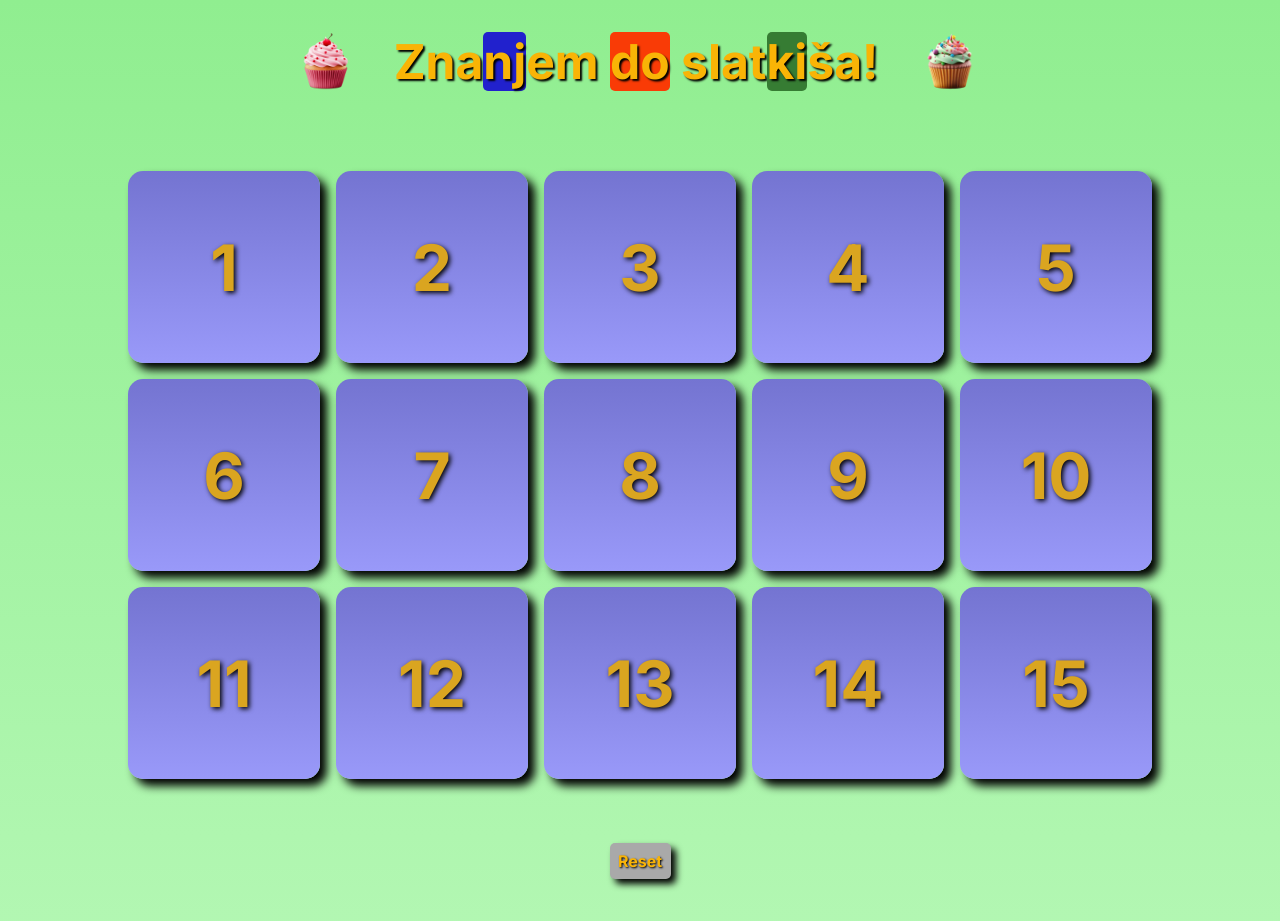
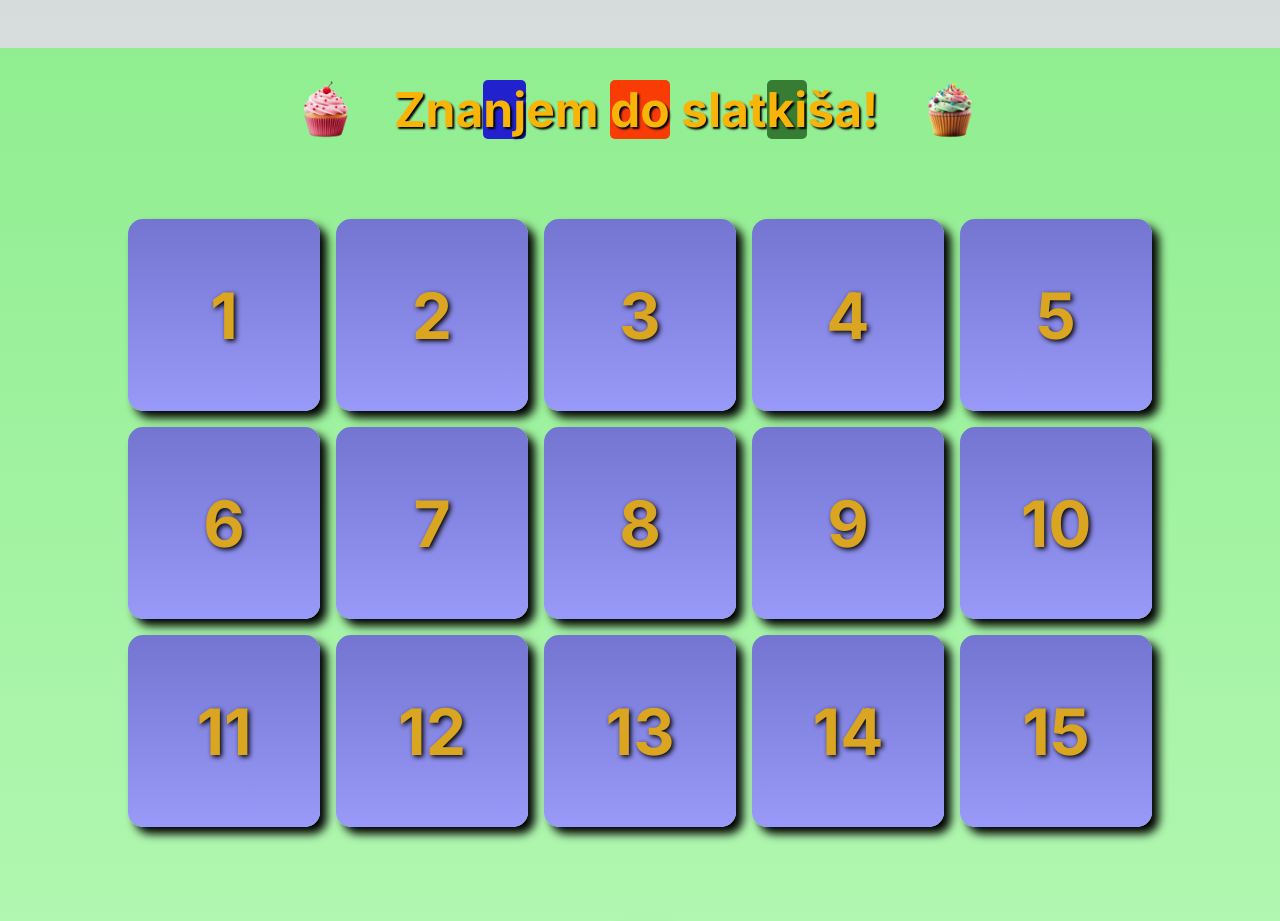
Before and after one commit to AleksandarZR/potraga, a Next.js app: page / in a window 1280 px wide. Shown: the top 921 px of the page. Built offline with nearby package versions, Linux system fonts and the light colour scheme.

Commit message:
Update page.module.css

```diff
--- a/app/page.module.css
+++ b/app/page.module.css
@@ -1,4 +1,6 @@
 .main {
+    margin-top: 3rem;
+    margin-bottom: 5rem;
     min-height: 100vh;
     /* height: 100%; */
     width: 100%;
@@ -197,8 +199,8 @@
 /* ---------------------------------------------------------------------FOOTER--------------------------------------------------------------------- */
 .footer {
     width: 100%;
-    margin-top: 3rem;
-    margin-bottom: 3rem;
+    margin-top: 5rem;
+    /* margin-bottom: 3rem; */
     display: flex;
     flex-direction: column;
     justify-content: flex-start;
```
